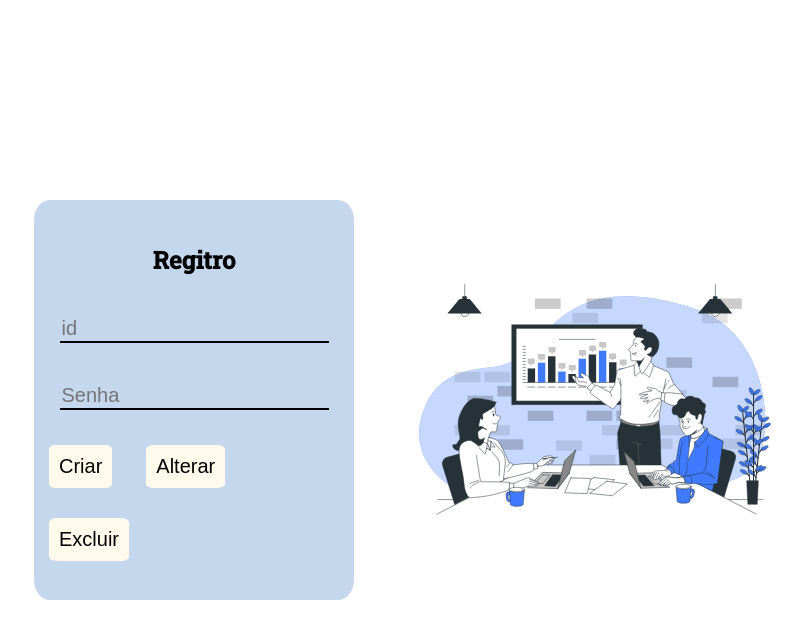
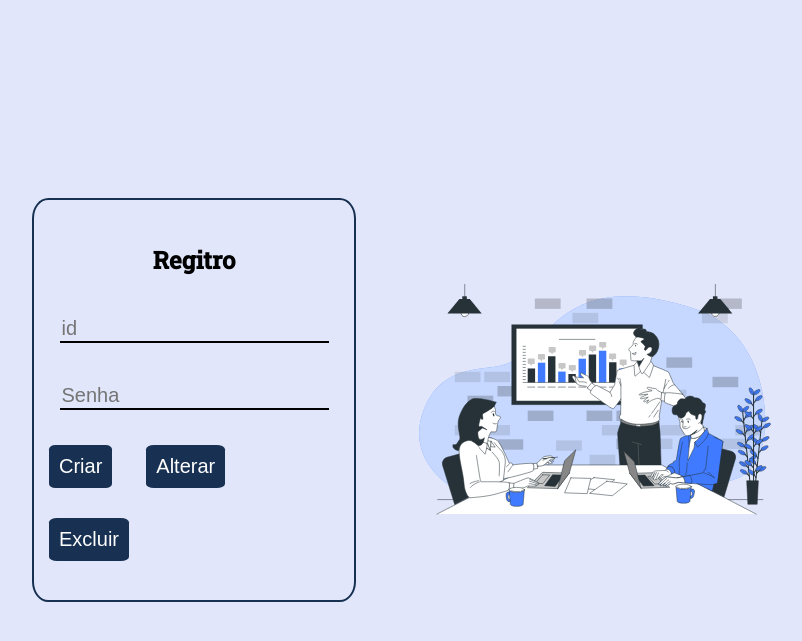
Before and after one commit to gabrielcoffee/StepView, a PHP site: page /registrar_funcionario.html in a window 1280 px wide. Shown: the top 641 px of the page, without its empty margins (288-1090 px from the left). Run offline with PHP 8.4, Linux system fonts and the light colour scheme.

Commit message:
Update registro_funcionario.css

```diff
--- a/registro_funcionario.css
+++ b/registro_funcionario.css
@@ -13,7 +13,7 @@ body{
 
 
     margin: 0;
-    background: #E1E6FA
+    background: #E1E6FA;
     border: 0;
     box-sizing: border-box;
     padding: 115px 290px;
@@ -35,27 +35,31 @@ body{
     border-radius: 5%;
     width: 25vw;
     height: 50vh;
-    background: #C4D7ED;
+    background: #E1E6FA;
     display: flex;
     flex-direction: column;
     justify-content: center;
     align-items: center;
+    border: 2px solid #183152;
+}
 
-}
+
 
 
 .inputClass > input {
     font-size: 20px;
     font: "open sans extra bold";
     margin: 20px;
-    background: #C4D7ED;
+    background: #E1E6FA;
     border: none;
     border-bottom: 2px solid rgb(0, 0, 0);;
+
 
 }
 
 .InputBotao > button {
-    background: #FFFAEB;
+    background: #183152;
+    color: white;
     border-radius: 10%;
     font-size: 20px;
     border: 0;
```
